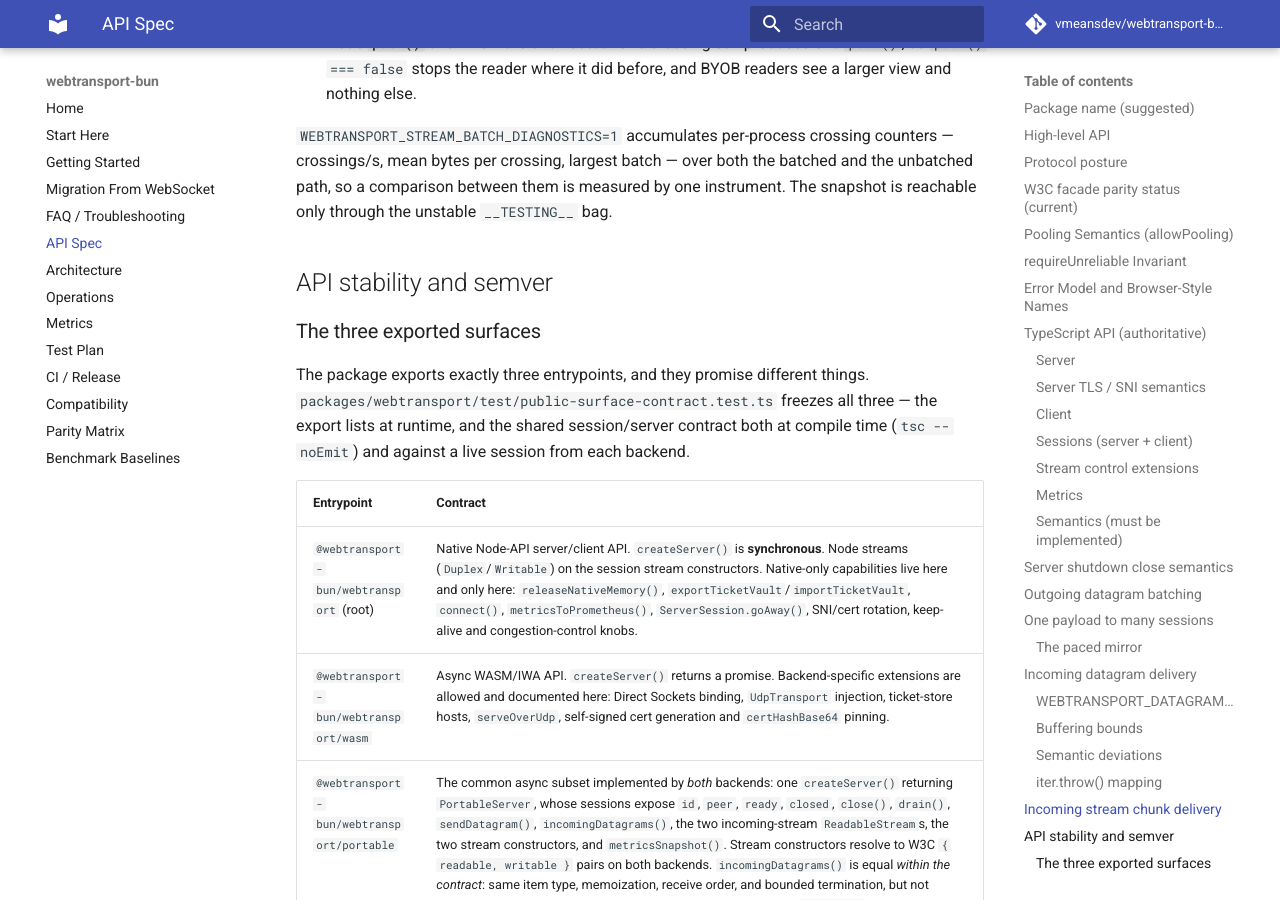
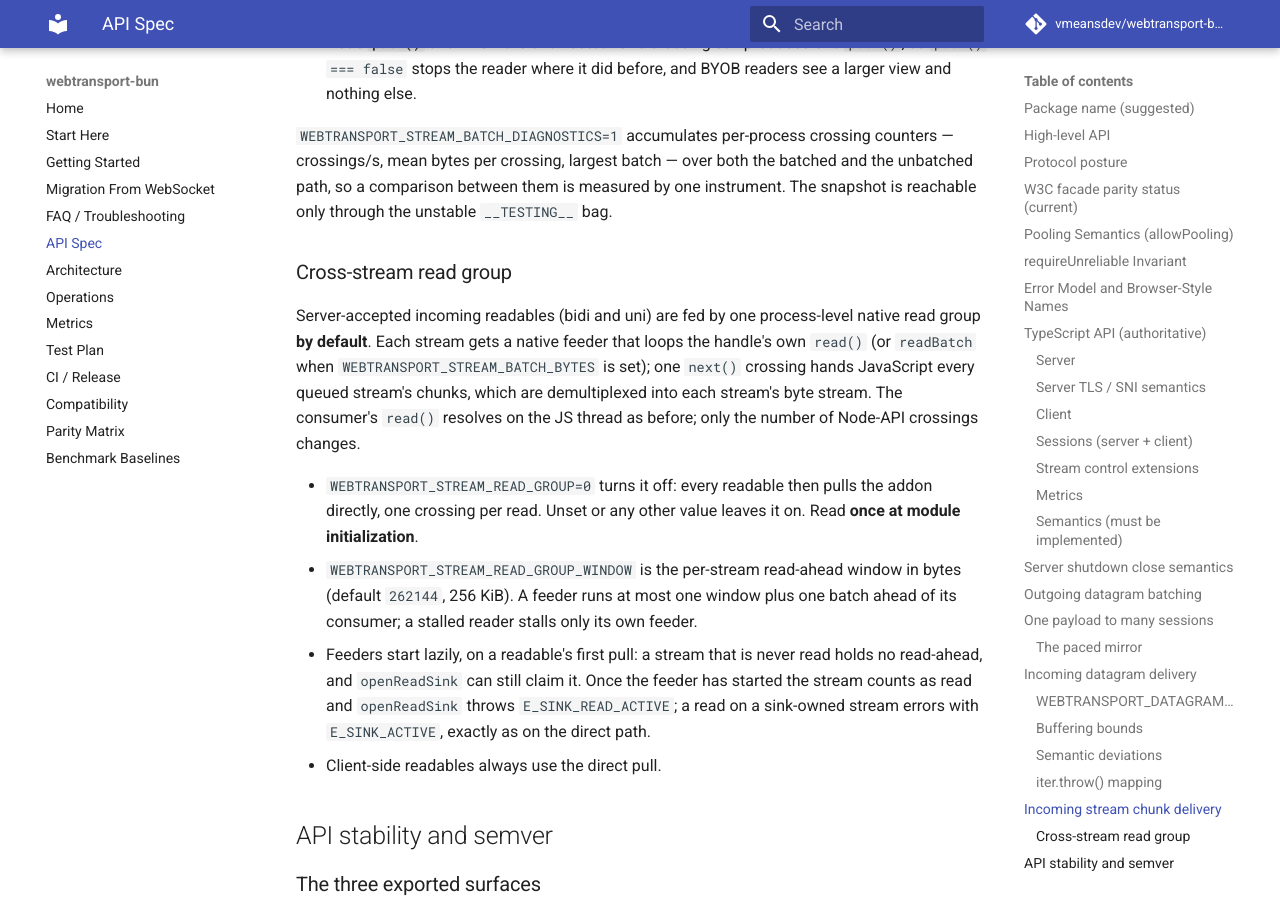
Before and after one commit to vmeansdev/webtransport-bun, an MkDocs documentation site: the page built from docs/SPEC.md, in a window 1280 px wide and 900 px high, scrolled down 18611 px. Built offline with MkDocs 1.6.1 and Material for MkDocs 9.7.7, drawn with Linux system fonts in a browser that asks for light colours; comment, search, counter and statistics services are not loaded.

Commit message:
Turn the cross-stream read group on by default
The read group (fix A) now feeds every server-accepted incoming readable
unless WEBTRANSPORT_STREAM_READ_GROUP=0; unset, empty, 1 or any other
value keeps it on. WEBTRANSPORT_STREAM_READ_GROUP_WINDOW keeps its
256 KiB default. An addon or handle without the group still falls back
to the direct pull, and client readables always pull directly.

The sink contract is unchanged: feeders start on a readable's first
pull, so an unread stream can still be claimed by openReadSink, and a
started feeder marks the stream as read (E_SINK_READ_ACTIVE). SPEC.md
documents the knob and its sink interaction.

Tests pin the default (unset -> on, 256 KiB), the =0 opt-out, the
parser, and run the real-transfer matrix with the knob unset as well as
off, on, and on with batching.

Co-Authored-By: Claude Opus 5.5 <noreply@anthropic.com>
Claude-Session: https://claude.ai/code/session_01K2GtrXJHQmc4MXSpwUgwdk

```diff
--- a/docs/SPEC.md
+++ b/docs/SPEC.md
@@ -765,6 +765,30 @@ batched and the unbatched path, so a comparison between them is measured by one
 instrument. The snapshot is reachable only through the unstable `__TESTING__`
 bag.
 
+### Cross-stream read group
+
+Server-accepted incoming readables (bidi and uni) are fed by one
+process-level native read group **by default**. Each stream gets a native
+feeder that loops the handle's own `read()` (or `readBatch` when
+`WEBTRANSPORT_STREAM_BATCH_BYTES` is set); one `next()` crossing hands
+JavaScript every queued stream's chunks, which are demultiplexed into each
+stream's byte stream. The consumer's `read()` resolves on the JS thread as
+before; only the number of Node-API crossings changes.
+
+- `WEBTRANSPORT_STREAM_READ_GROUP=0` turns it off: every readable then pulls
+  the addon directly, one crossing per read. Unset or any other value leaves
+  it on. Read **once at module initialization**.
+- `WEBTRANSPORT_STREAM_READ_GROUP_WINDOW` is the per-stream read-ahead window
+  in bytes (default `262144`, 256 KiB). A feeder runs at most one window plus
+  one batch ahead of its consumer; a stalled reader stalls only its own
+  feeder.
+- Feeders start lazily, on a readable's first pull: a stream that is never
+  read holds no read-ahead, and `openReadSink` can still claim it. Once the
+  feeder has started the stream counts as read and `openReadSink` throws
+  `E_SINK_READ_ACTIVE`; a read on a sink-owned stream errors with
+  `E_SINK_ACTIVE`, exactly as on the direct path.
+- Client-side readables always use the direct pull.
+
 ## API stability and semver
 
 ### The three exported surfaces
```
Also changed, not shown: 4 other files.
